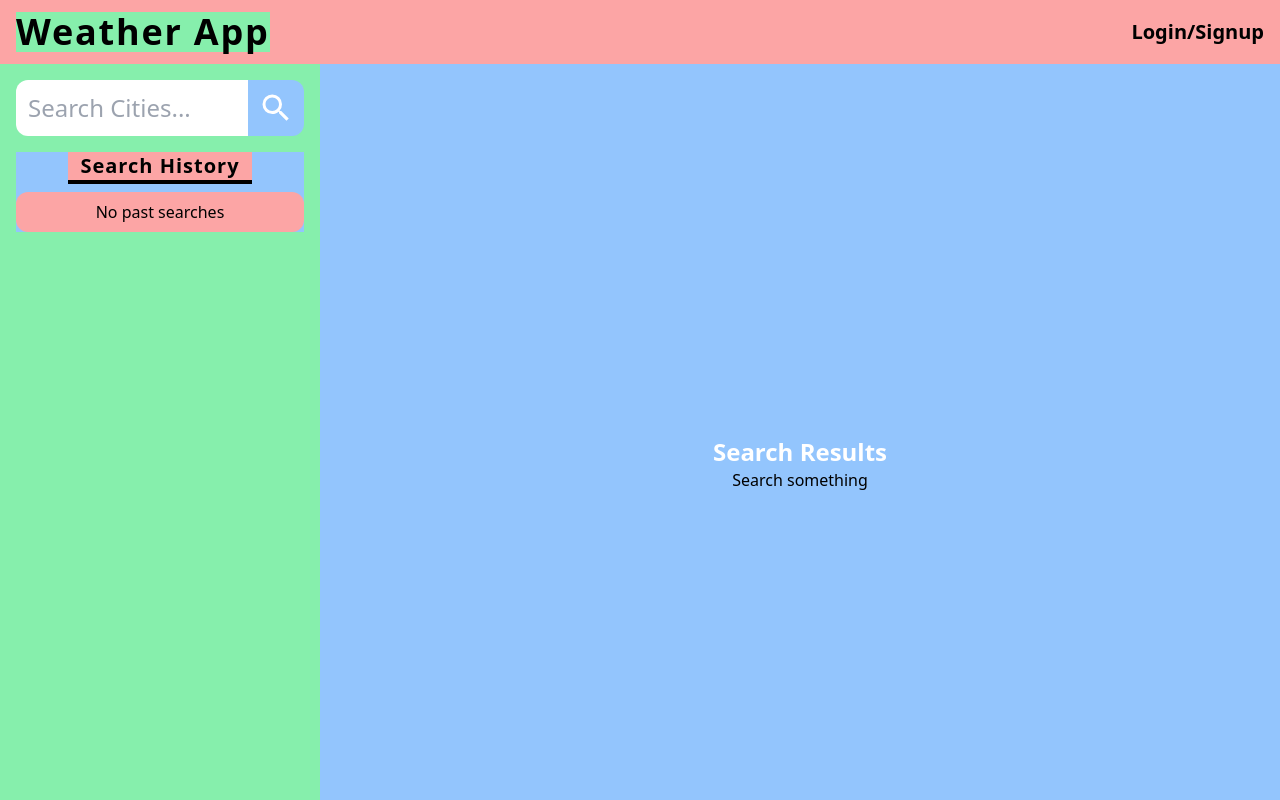
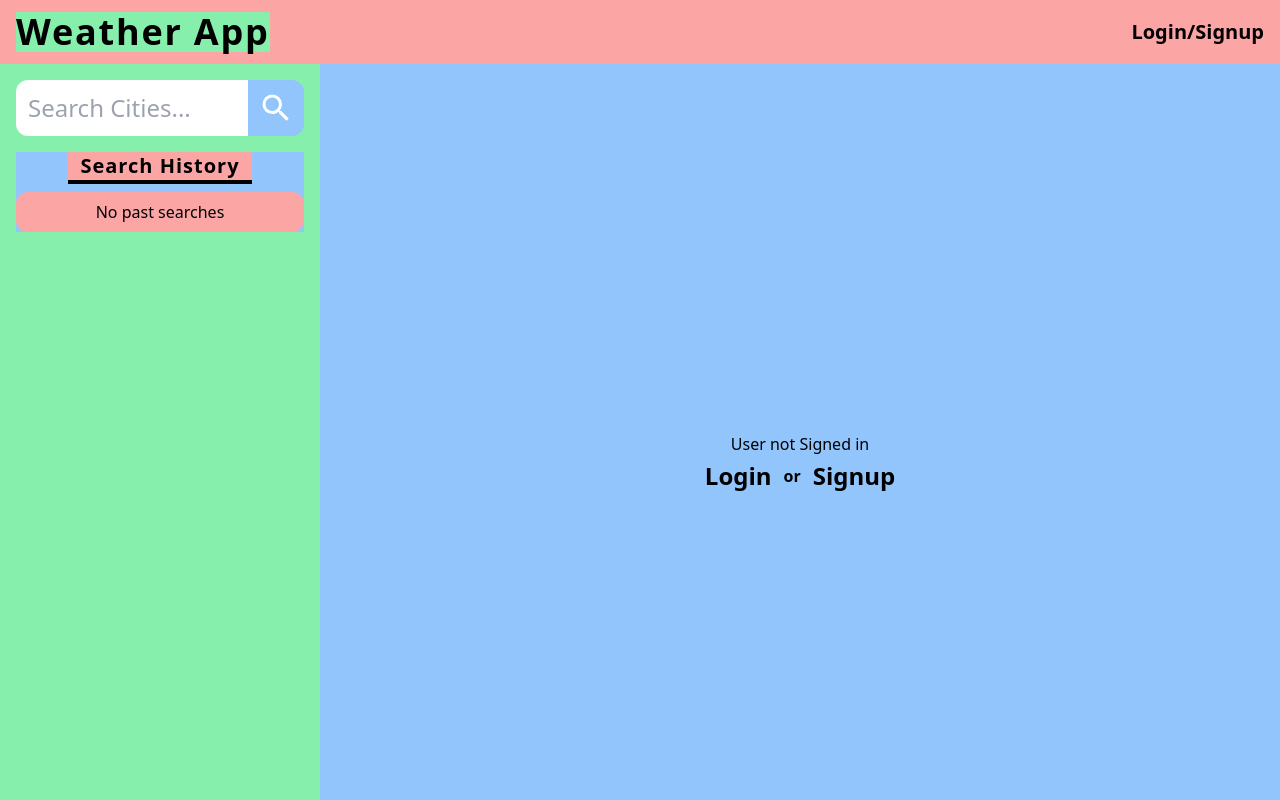
Before and after one commit to csutrick/weather-app, a React (Create React App) app in the folder client/: page / in a window 1280 px wide. Shown: the top 800 px of the page. Built offline with nearby package versions, Linux system fonts and the light colour scheme.

Commit message:
Added basic search results for current day

```diff
--- a/client/src/components/PageSearch/searchResultsContainer.js
+++ b/client/src/components/PageSearch/searchResultsContainer.js
@@ -1,4 +1,7 @@
 import React, { useEffect } from "react";
+import { Link } from "react-router-dom";
+
+import Auth from "../../utils/auth";
 
 const SearchResultsContainer = ({ searchResults }) => {
   useEffect(() => {
@@ -7,11 +10,52 @@ const SearchResultsContainer = ({ searchResults }) => {
 
   return (
     <div className="flex flex-grow flex-col items-center justify-center bg-blue-300">
-      <h1 className="text-2xl font-bold text-white">Search Results</h1>
       {searchResults && searchResults.city ? (
-        <p>{searchResults.city} weather found</p>
+        <>
+          <h2 className="border-b-4 border-black bg-red-300 px-8 text-5xl font-bold uppercase tracking-wider text-black">
+            {searchResults.city}
+          </h2>
+          <h2 className="my-6 text-6xl font-bold text-black">
+            {searchResults.forecast.list[0].main.temp}&deg;F
+          </h2>
+          <h2 className="text-base text-black">
+            {searchResults.forecast.list[0].wind.speed} MPH Wind
+          </h2>
+          <h2 className="text-base text-black">
+            {searchResults.forecast.list[0].main.humidity}% Humidity
+          </h2>
+          <span className="text-lg font-bold text-black">
+            L:{searchResults.forecast.list[0].main.temp_min}&deg; | H:
+            {searchResults.forecast.list[0].main.temp_max}&deg;
+          </span>
+        </>
       ) : (
-        <p>Search something</p>
+        <>
+          {Auth.loggedIn() ? (
+            <h2 className="text-2xl font-bold text-black">
+              No data to display
+            </h2>
+          ) : (
+            <>
+              <p>User not Signed in</p>
+              <div className="flex flex-row flex-nowrap items-center justify-center">
+                <Link
+                  className="px-3 py-1 text-2xl font-bold text-black"
+                  to="/login"
+                >
+                  Login
+                </Link>
+                <p className="text-base font-bold text-black">or</p>
+                <Link
+                  className="px-3 py-1 text-2xl font-bold text-black"
+                  to="/signup"
+                >
+                  Signup
+                </Link>
+              </div>
+            </>
+          )}
+        </>
       )}
     </div>
   );
```
Also changed, not shown: 1 other file (tests, documents, lock files or other folders).
